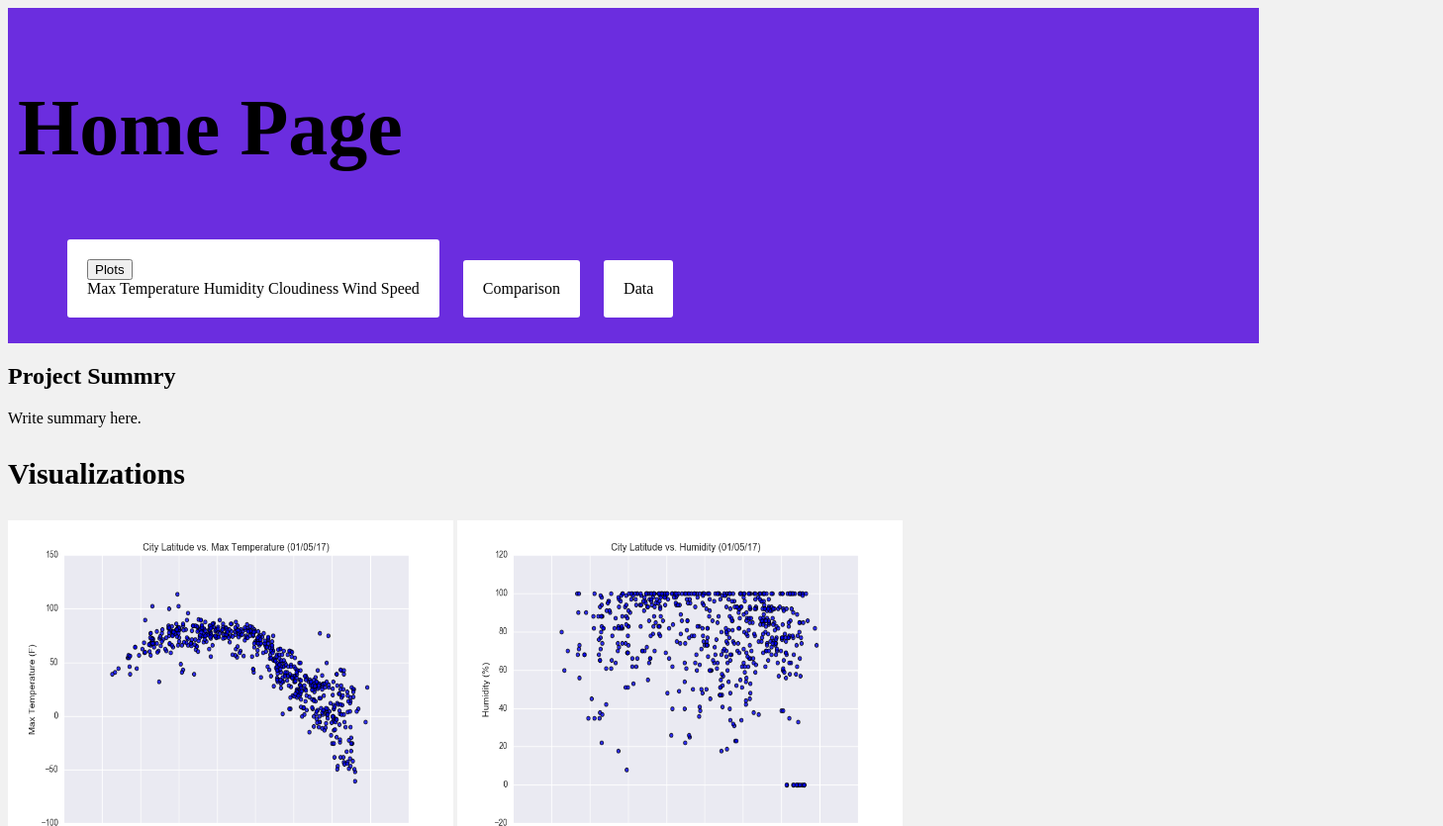
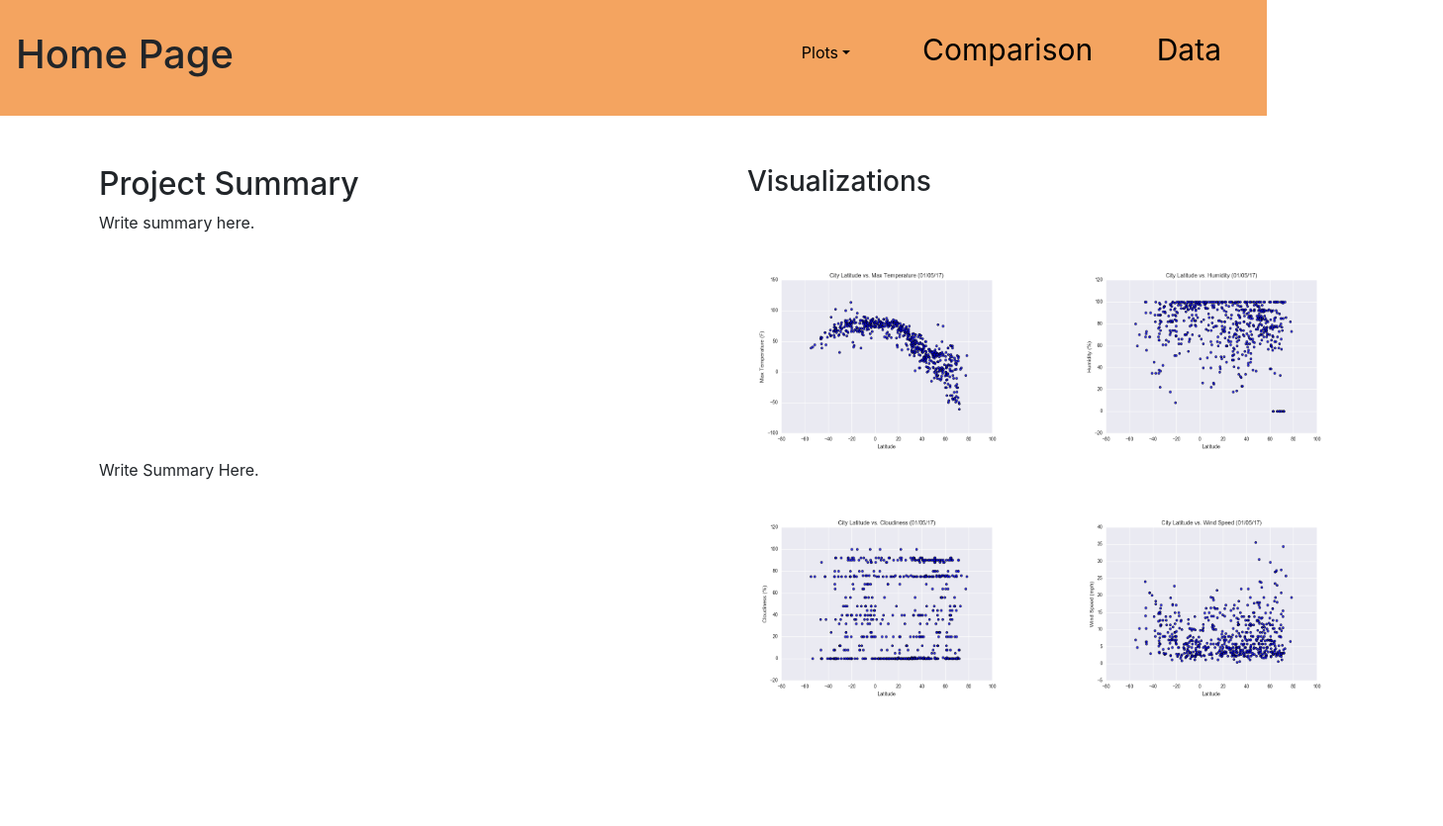
Before and after one commit to swbrummund/Web_Design_Challenge, a plain HTML site: page index.html in a window 1280 px wide. Shown: the top 835 px of the page at 99% size, 1458 px wide, since content can reach past the window. After the commit the page ends 800 px from the top, so only its background shows below. Drawn offline with nearby package versions, Linux system fonts and the light colour scheme.

Commit message:
study group

```diff
--- a/Web_Visualizations/stylesheet1.css
+++ b/Web_Visualizations/stylesheet1.css
@@ -13,18 +13,18 @@ body {
   /* Giving our navbar some padding and a background color */
   .navbar {
     padding: 10px;
-    background: #6b2ddf;
+    background: sandybrown;
   }
 
   /* Making our navbar li's inline-block elements this makes it so we can have multiple on the same line. Floats could have been used too */
-  .navbar li {
+  .navbar-item {
     display: inline-block;
     padding: 20px;
     margin-right: 10px;
     margin-left: 10px;
     cursor: pointer;
-    background: #fff;
     border-radius: 3px;
+    font-size: 30px;
   }
 
   /* Getting rid of the default link styles here */
@@ -41,16 +41,38 @@ body {
   }
 
   /* Centering our h1 tag inside our header, giving it a little padding, removing its margin */
-  .header h1 {
+  .navbar-home h1 {
     padding: 60px;
     margin: 0;
-    color: #000;
+    text-emphasis-color: paleturquoise;
     text-align: center;
   }
 
   /* Giving the .post element margin on 3 sides */
-  .post {
+  .summary {
     margin-top: 50px;
     margin-right: 100px;
     margin-left: 100px;
+    margin-right: 100px;
   }
+
+  p {
+    margin-top: 50px;
+    margin-right: 100px;
+    margin-left: 100px;
+    margin-right: 100px;
+  }
+
+  .visuals {
+    margin-top: 50px;
+    margin-right: 100px;
+    margin-left: 100px;
+    margin-right: 100px;
+  }
+
+  .plots {
+    margin-top: 50px;
+    margin-right: 100px;
+    margin-left: 100px;
+    margin-right: 100px;
+  }
--- a/index.html
+++ b/index.html
@@ -6,46 +6,74 @@
         <title>Web Design Challenge</title>
 
         <link rel="stylesheet" type="text/css" href="Web_Visualizations/stylesheet1.css">
+        <link rel="stylesheet" href="https://stackpath.bootstrapcdn.com/bootstrap/4.3.1/css/bootstrap.min.css" integrity="sha384-ggOyR0iXCbMQv3Xipma34MD+dH/1fQ784/j6cY/iJTQUOhcWr7x9JvoRxT2MZw1T" crossorigin="anonymous">
+
+        <script src="https://code.jquery.com/jquery-3.3.1.slim.min.js" integrity="sha384-q8i/X+965DzO0rT7abK41JStQIAqVgRVzpbzo5smXKp4YfRvH+8abtTE1Pi6jizo" crossorigin="anonymous"></script>
+        <script src="https://cdnjs.cloudflare.com/ajax/libs/popper.js/1.14.7/umd/popper.min.js" integrity="sha384-UO2eT0CpHqdSJQ6hJty5KVphtPhzWj9WO1clHTMGa3JDZwrnQq4sF86dIHNDz0W1" crossorigin="anonymous"></script>
+        <script src="https://stackpath.bootstrapcdn.com/bootstrap/4.3.1/js/bootstrap.min.js" integrity="sha384-JjSmVgyd0p3pXB1rRibZUAYoIIy6OrQ6VrjIEaFf/nJGzIxFDsf4x0xIM+B07jRM" crossorigin="anonymous"></script>
 
     </head>
 
     <body>
 
-        <div class="container">
+        <div class="row">
+            <div class="col-md-12">
             <nav class="navbar">
-                <h1>Home Page</h1>
-                <ul>
-                    <li>
+                <h1 class="navbar-home">Home Page</h1>
+                <ul class="navbar-list">
+                    <li class="navbar-item dropdown">
                         <div class="dropdown">
-                            <button class="btn btn-secondary dropdown-toggle" type="button" id="dropdownMenuButton" data-toggle="dropdown" aria-haspopup="true" aria-expanded="false">
-                           Plots
-                            </button>
-                            <div class="dropdown-menu" aria-labelledby="dropdownMenuButton">
+                                <a class="btn dropdown-toggle" href="#" role="button" id="dropdownMenuLink" data-toggle="dropdown" aria-haspopup="true" aria-expanded="false">Plots</a>
+                                <div class="dropdown-menu" aria-labelledby="dropdownMenuLink">
                                   <a class="dropdown-item" href="#">Max Temperature</a>
                                   <a class="dropdown-item" href="#">Humidity</a>
                                   <a class="dropdown-item" href="#">Cloudiness</a>
                                   <a class="dropdown-item" href="#">Wind Speed</a>
                                 </div>
-                        </div></li>
-                    <li><a href="https://swbrummund.github.io/Web_Design_Challenge/comparison">Comparison</a></li>
-                    <li><a href="https://swbrummund.github.io/Web_Design_Challenge/data">Data</a></li>
+                        </div>
+                    <li class="navbar-item"><a href="comparison.html">Comparison</a></li>
+                    <li class="navbar-item"><a href="data.html">Data</a></li>
+                </li>
                 </ul>
             </nav>
+            </div>
+        </div>
             <main>
+                <div class="row">
+                    <div class="col-md-6">
                         <section class="summary">
-                    <h2>Project Summry</h2>
-                    <p>Write summary here.</p>
+                            <h2>Project Summary</h2>
                         </section>
+                </div>
+                <div class="col-md-6">
                 <section class="visuals">
                     <h3>Visualizations</h3>
-                    <img src="Web_Visualizations/assets/images/Fig1.png" height="350px" width="450px" alt="Max Temp">
-                    <img src="Web_Visualizations/assets/images/Fig2.png" height="350px" width="450px" alt="Humidity">
-                    <img src="Web_Visualizations/assets/images/Fig3.png" height="350px" width="450px" alt="Coudiness">
-                    <img src="Web_Visualizations/assets/images/Fig4.png" height="350px" width="450px" alt="Wind Speed">
                 </section>
-
+                </div>
+                </div>
+                <div class="row">
+                    <div class="col-md-6">
+                        <p>Write summary here.</p>
+                    </div>
+                <div class="col-md-3 align-self-end">
+                    <img class="plots" src="Web_Visualizations/assets/images/Fig1.png" height="200px" width="275px" alt="Max Temp">
+                </div>
+                <div class="col-md-3 align-self-end">
+                    <img class="plots" src="Web_Visualizations/assets/images/Fig2.png" height="200px" width="275px" alt="Humidity">
+                </div>
+                </div>
+                <div class="row">
+                    <div class="col-md-6">
+                        <p>Write Summary Here.</p>
+                    </div>
+                    <div class="col-md-3 align-self-end">
+                    <img class="plots" src="Web_Visualizations/assets/images/Fig3.png" height="200px" width="275px" alt="Coudiness">
+                    </div>
+                    <div class="col-md-3 align-self-end">
+                    <img class="plots" src="Web_Visualizations/assets/images/Fig4.png" height="200px" width="275px" alt="Wind Speed">
+                    </div>
+                </div>
             </main>
-        </div>
 
 
 
```
Also changed, not shown: comparison.html (+42 -18 lines). Lines whose indentation alone changed are shown as unchanged.
